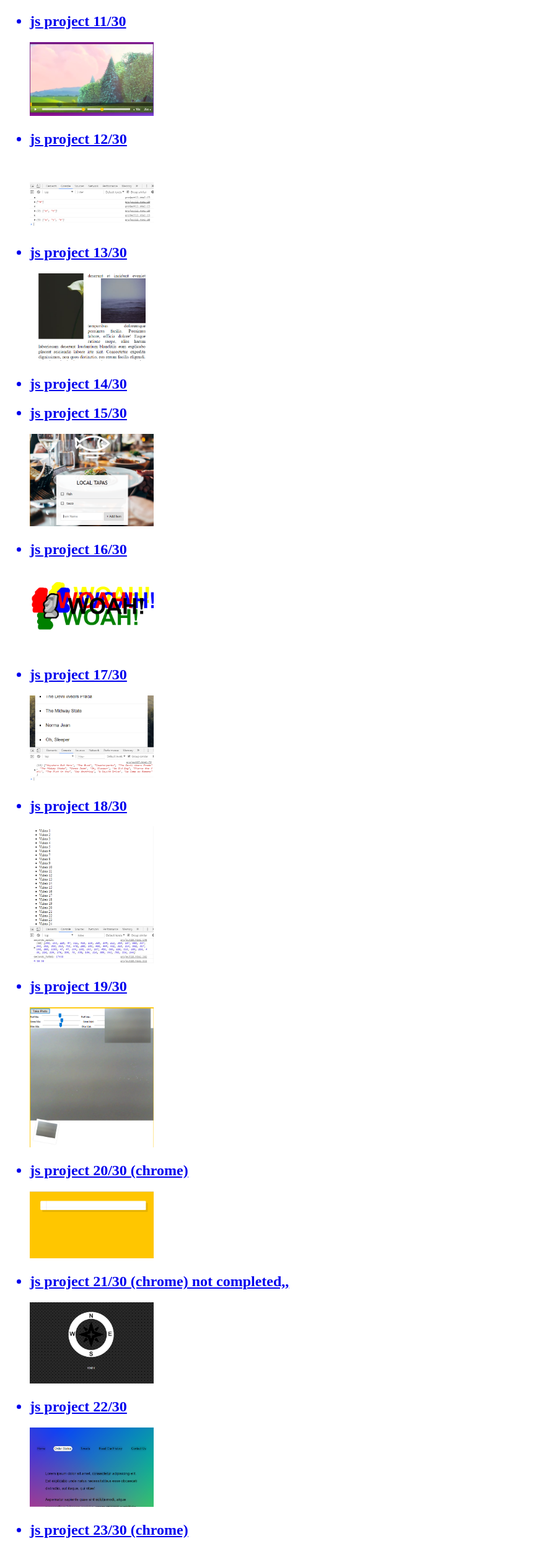
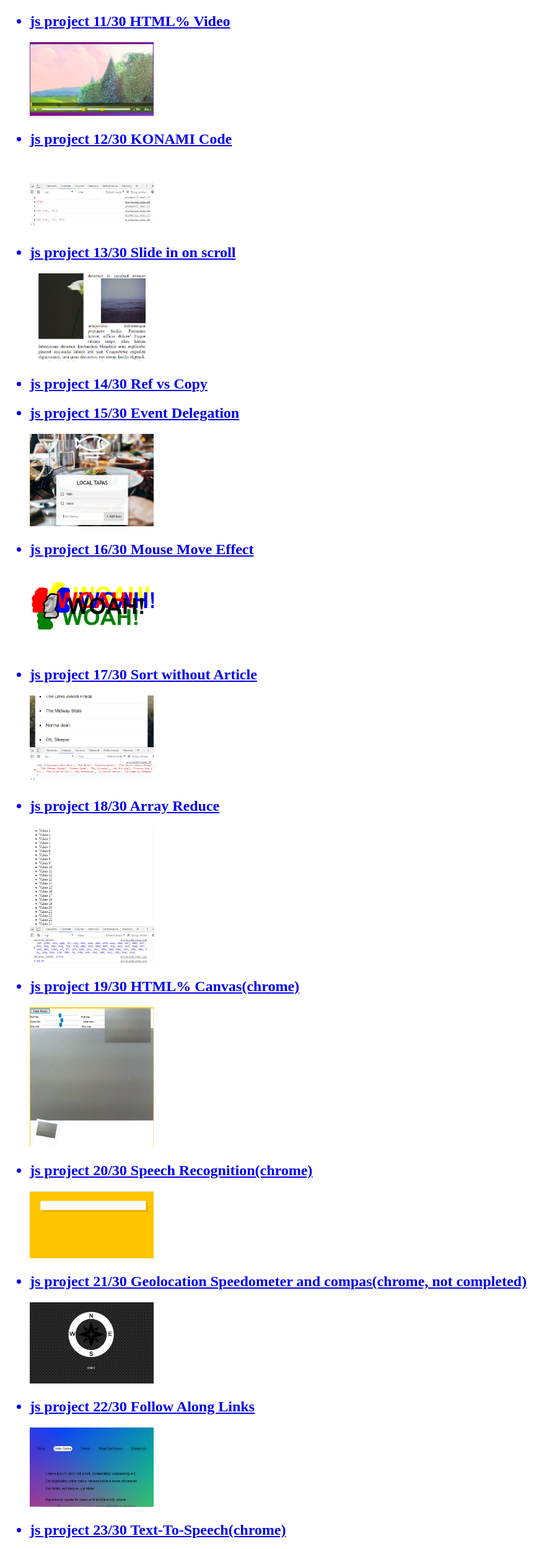
Before and after one commit to nomadlife/web1, a website: page index.html in a window 1280 px wide. Shown: the part 2222-4721 px from the top of the page at 62% size, without its empty margins (0-886 px from the left). Drawn offline with Linux system fonts and the light colour scheme.

Commit message:
index file updated ~27

```diff
--- a/index.html
+++ b/index.html
@@ -30,19 +30,23 @@
   <a href="jsproject08/project08.html"><h2><li>js project 8/30 HTML5 Canvas</li></h2><img src="images/jsproject08.png" style="max-width: 200px; height: auto"></a>
   <a href="jsproject09/project09.html"><h2><li>js project 9/30 Console Tricks!</li></h2><img src="images/jsproject09.png" style="max-width: 200px; height: auto"></a>
   <a href="jsproject10/project10.html"><h2><li>js project 10/30 Hold Shift to Check Multiple Checkboxes</li></h2><img src="images/jsproject10.png" style="max-width: 200px; height: auto"></a>
-  <a href="jsproject11/project11.html"><h2><li>js project 11/30 </li></h2><img src="images/jsproject11.png" style="max-width: 200px; height: auto"></a>
-  <a href="jsproject12/project12.html"><h2><li>js project 12/30 </li></h2><img src="images/jsproject12.png" style="max-width: 200px; height: auto"></a>
-  <a href="jsproject13/project13.html"><h2><li>js project 13/30 </li></h2><img src="images/jsproject13.png" style="max-width: 200px; height: auto"></a>
-  <a href="jsproject14/project14.html"><h2><li>js project 14/30 </li></h2></a>
-  <a href="jsproject15/project15.html"><h2><li>js project 15/30 </li></h2><img src="images/jsproject15.png" style="max-width: 200px; height: auto"></a>
-  <a href="jsproject16/project16.html"><h2><li>js project 16/30 </li></h2><img src="images/jsproject16.png" style="max-width: 200px; height: auto"></a>
-  <a href="jsproject17/project17.html"><h2><li>js project 17/30 </li></h2><img src="images/jsproject17.png" style="max-width: 200px; height: auto"></a>
-  <a href="jsproject18/project18.html"><h2><li>js project 18/30 </li></h2><img src="images/jsproject18.png" style="max-width: 200px; height: auto"></a>
-  <a href="jsproject19/index.html"><h2><li>js project 19/30 </li></h2><img src="images/jsproject19.png" style="max-width: 200px; height: auto"></a>
-  <a href="jsproject20/index.html"><h2><li>js project 20/30 (chrome)</li></h2><img src="images/jsproject20.png" style="max-width: 200px; height: auto"></a>
-  <a href="jsproject21/project21.html"><h2><li>js project 21/30 (chrome) not completed,, </li></h2><img src="images/jsproject21.png" style="max-width: 200px; height: auto"></a>
-  <a href="jsproject22/project22.html"><h2><li>js project 22/30 </li></h2><img src="images/jsproject22.png" style="max-width: 200px; height: auto"></a>
-  <a href="jsproject23/project23.html"><h2><li>js project 23/30 (chrome)</li></h2><img src="images/jsproject23.png" style="max-width: 200px; height: auto"></a>
+  <a href="jsproject11/project11.html"><h2><li>js project 11/30 HTML% Video</li></h2><img src="images/jsproject11.png" style="max-width: 200px; height: auto"></a>
+  <a href="jsproject12/project12.html"><h2><li>js project 12/30 KONAMI Code</li></h2><img src="images/jsproject12.png" style="max-width: 200px; height: auto"></a>
+  <a href="jsproject13/project13.html"><h2><li>js project 13/30 Slide in on scroll</li></h2><img src="images/jsproject13.png" style="max-width: 200px; height: auto"></a>
+  <a href="jsproject14/project14.html"><h2><li>js project 14/30 Ref vs Copy</li></h2></a>
+  <a href="jsproject15/project15.html"><h2><li>js project 15/30 Event Delegation</li></h2><img src="images/jsproject15.png" style="max-width: 200px; height: auto"></a>
+  <a href="jsproject16/project16.html"><h2><li>js project 16/30 Mouse Move Effect</li></h2><img src="images/jsproject16.png" style="max-width: 200px; height: auto"></a>
+  <a href="jsproject17/project17.html"><h2><li>js project 17/30 Sort without Article</li></h2><img src="images/jsproject17.png" style="max-width: 200px; height: auto"></a>
+  <a href="jsproject18/project18.html"><h2><li>js project 18/30 Array Reduce</li></h2><img src="images/jsproject18.png" style="max-width: 200px; height: auto"></a>
+  <a href="jsproject19/index.html"><h2><li>js project 19/30 HTML% Canvas(chrome) </li></h2><img src="images/jsproject19.png" style="max-width: 200px; height: auto"></a>
+  <a href="jsproject20/index.html"><h2><li>js project 20/30 Speech Recognition(chrome)</li></h2><img src="images/jsproject20.png" style="max-width: 200px; height: auto"></a>
+  <a href="jsproject21/project21.html"><h2><li>js project 21/30 Geolocation Speedometer and compas(chrome, not completed) </li></h2><img src="images/jsproject21.png" style="max-width: 200px; height: auto"></a>
+  <a href="jsproject22/project22.html"><h2><li>js project 22/30 Follow Along Links</li></h2><img src="images/jsproject22.png" style="max-width: 200px; height: auto"></a>
+  <a href="jsproject23/project23.html"><h2><li>js project 23/30 Text-To-Speech(chrome)</li></h2><img src="images/jsproject23.png" style="max-width: 200px; height: auto"></a>
+  <a href="jsproject24/project24.html"><h2><li>js project 24/30 Sticky Nav</li></h2><img src="images/jsproject24.png" style="max-width: 200px; height: auto"></a>
+  <a href="jsproject25/project25.html"><h2><li>js project 25/30 Event capture, Bubbling</li></h2><img src="images/jsproject25.png" style="max-width: 200px; height: auto"></a>
+  <a href="jsproject26/project26.html"><h2><li>js project 26/30 Dropdown Nav</li></h2><img src="images/jsproject26.png" style="max-width: 200px; height: auto"></a>
+  <a href="jsproject27/project27.html"><h2><li>js project 27/30 Click an Drag </li></h2><img src="images/jsproject27.png" style="max-width: 200px; height: auto"></a>
   <li> <a href="clock.html">clock</a></li>
   <li> <a href="clock-1.html">clock-1</a></li>
   <li> <a href="clock-1_test.html">clock-1(test)</a></li>
```
Also changed, not shown: images/jsproject24.png (added), images/jsproject25.png (added), images/jsproject26.png (added), images/jsproject27.png (added).
